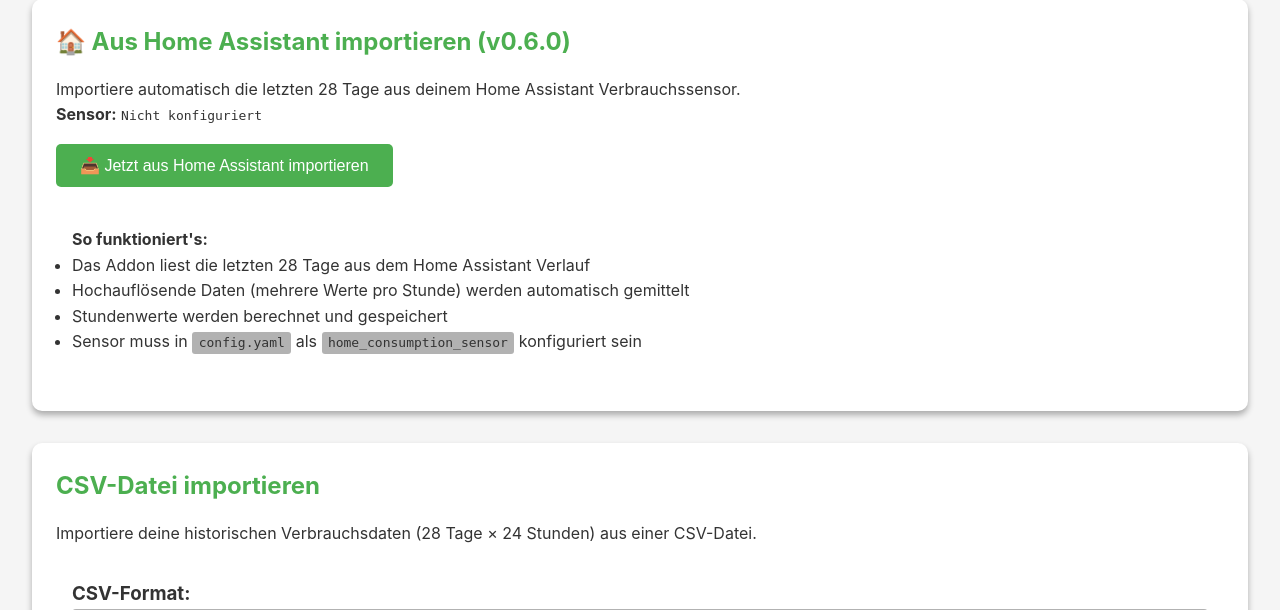
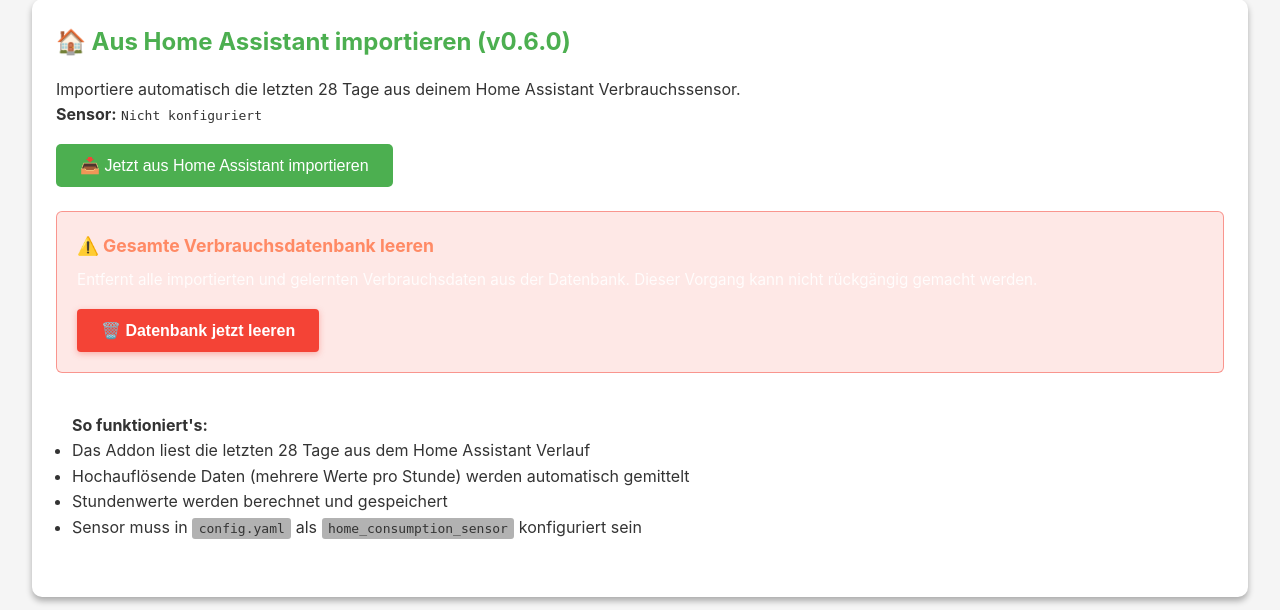
Before and after one commit to SvenSteuer/kostal-tibber-25b, a Flask app: page /consumption_import in a window 1280 px wide. Shown: the part 183-793 px from the top of the page. Run offline with Flask 3, Linux system fonts and the light colour scheme.

Commit message:
Make database clear button prominent on import page

```diff
--- a/battery_manager/templates/consumption_import.html
+++ b/battery_manager/templates/consumption_import.html
@@ -68,13 +68,41 @@
         color: white;
         padding: 0.25rem;
     }
+    .ha-actions {
+        margin-top: 1rem;
+        display: flex;
+        flex-wrap: wrap;
+        gap: 0.75rem;
+    }
+    .danger-zone {
+        margin-top: 1.5rem;
+        padding: 1.25rem;
+        border-radius: 6px;
+        border: 1px solid rgba(244,67,54,0.5);
+        background: rgba(244,67,54,0.12);
+    }
+    .danger-zone h3 {
+        margin: 0 0 0.5rem 0;
+        font-size: 1.1rem;
+        color: #ff8a65;
+        display: flex;
+        align-items: center;
+        gap: 0.35rem;
+    }
+    .danger-zone p {
+        margin: 0 0 1rem 0;
+        color: rgba(255,255,255,0.85);
+        font-size: 0.95rem;
+    }
     .btn-danger {
         background: #f44336;
         color: white;
         border: none;
-        padding: 0.5rem 1rem;
+        padding: 0.75rem 1.5rem;
         cursor: pointer;
         border-radius: 4px;
+        font-weight: 600;
+        box-shadow: 0 2px 6px rgba(244,67,54,0.35);
     }
     .btn-danger:hover {
         background: #d32f2f;
@@ -94,9 +122,17 @@
         <p>Importiere automatisch die letzten 28 Tage aus deinem Home Assistant Verbrauchssensor.</p>
         <p><strong>Sensor:</strong> <code>{{ config.get('home_consumption_sensor', 'Nicht konfiguriert') }}</code></p>
 
-        <div style="margin-top: 1rem;">
+        <div class="ha-actions">
             <button onclick="importFromHA()" class="btn btn-primary">
                 📥 Jetzt aus Home Assistant importieren
+            </button>
+        </div>
+
+        <div class="danger-zone">
+            <h3>⚠️ Gesamte Verbrauchsdatenbank leeren</h3>
+            <p>Entfernt alle importierten und gelernten Verbrauchsdaten aus der Datenbank. Dieser Vorgang kann nicht rückgängig gemacht werden.</p>
+            <button onclick="clearAllData()" class="btn btn-danger">
+                🗑️ Datenbank jetzt leeren
             </button>
         </div>
 
@@ -320,6 +356,41 @@ function importFromHA() {
     });
 }
 
+function clearAllData() {
+    if (!confirm('⚠️ Wirklich die gesamte Verbrauchsdatenbank löschen?\n\nDies entfernt ALLE importierten und gelernten Daten.')) {
+        return;
+    }
+
+    showLoading('Lösche alle Verbrauchsdaten...');
+
+    fetch(apiUrl('api/consumption_import/clear_all'), {
+        method: 'POST'
+    })
+    .then(response => response.json())
+    .then(data => {
+        hideLoading();
+        if (data.success) {
+            const deleted = data.deleted || 0;
+            showNotification('success', `🗑️ Datenbank geleert (${deleted} Einträge entfernt)`);
+            document.getElementById('haImportResult').innerHTML = `
+                <div style="color: #FFC107; padding: 1rem; background: rgba(255,193,7,0.1); border-radius: 4px;">
+                    <strong>🗑️ Datenbank geleert</strong><br>
+                    ${deleted} Einträge entfernt
+                </div>
+            `;
+            document.getElementById('importResult').innerHTML = '';
+            tableData = [];
+            renderTable();
+        } else {
+            showNotification('error', `❌ Löschen fehlgeschlagen: ${data.error}`);
+        }
+    })
+    .catch(error => {
+        hideLoading();
+        showNotification('error', 'Fehler beim Löschen: ' + error);
+    });
+}
+
 // Upload CSV
 function uploadCSV() {
     if (!selectedFile) {
```
